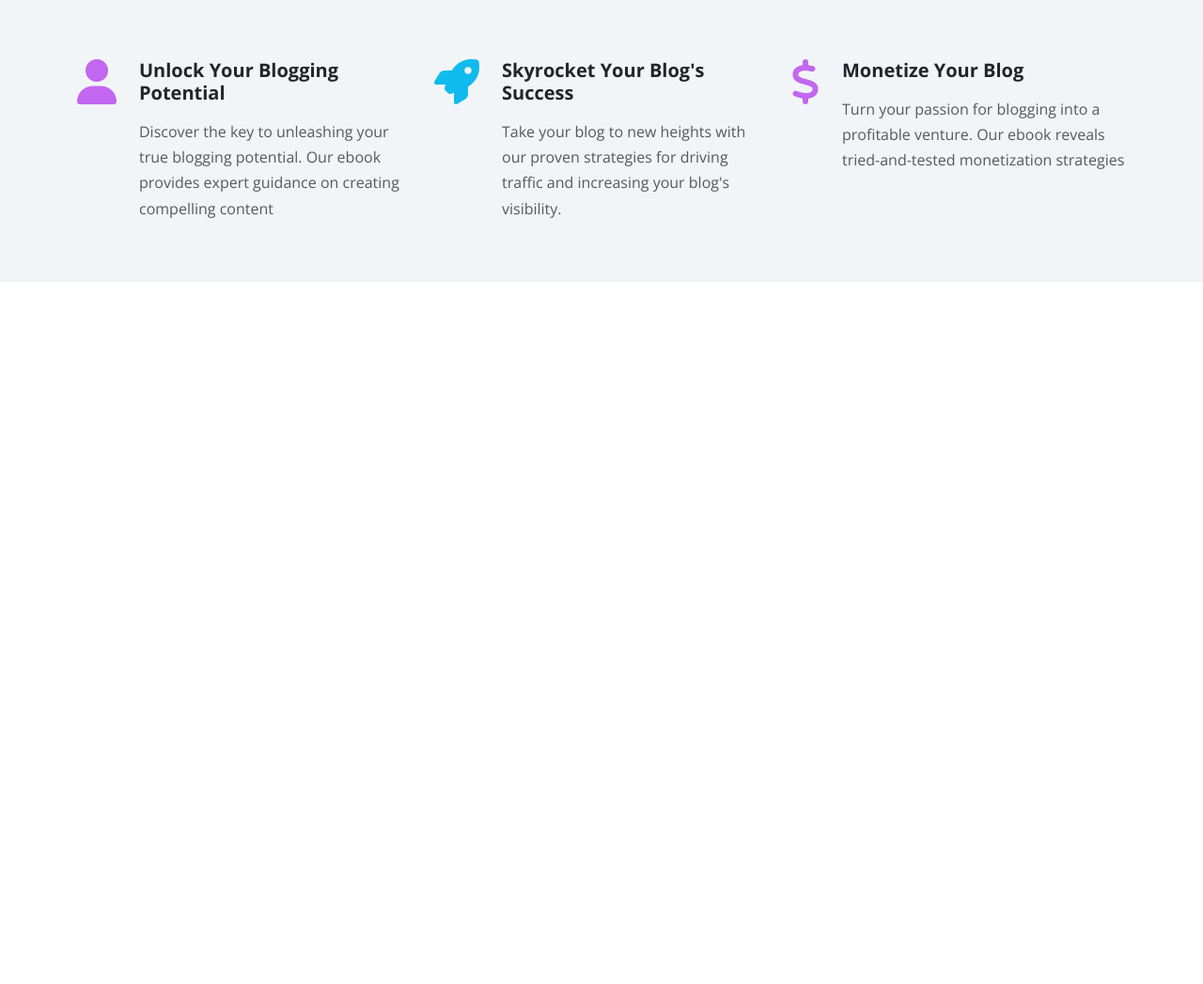
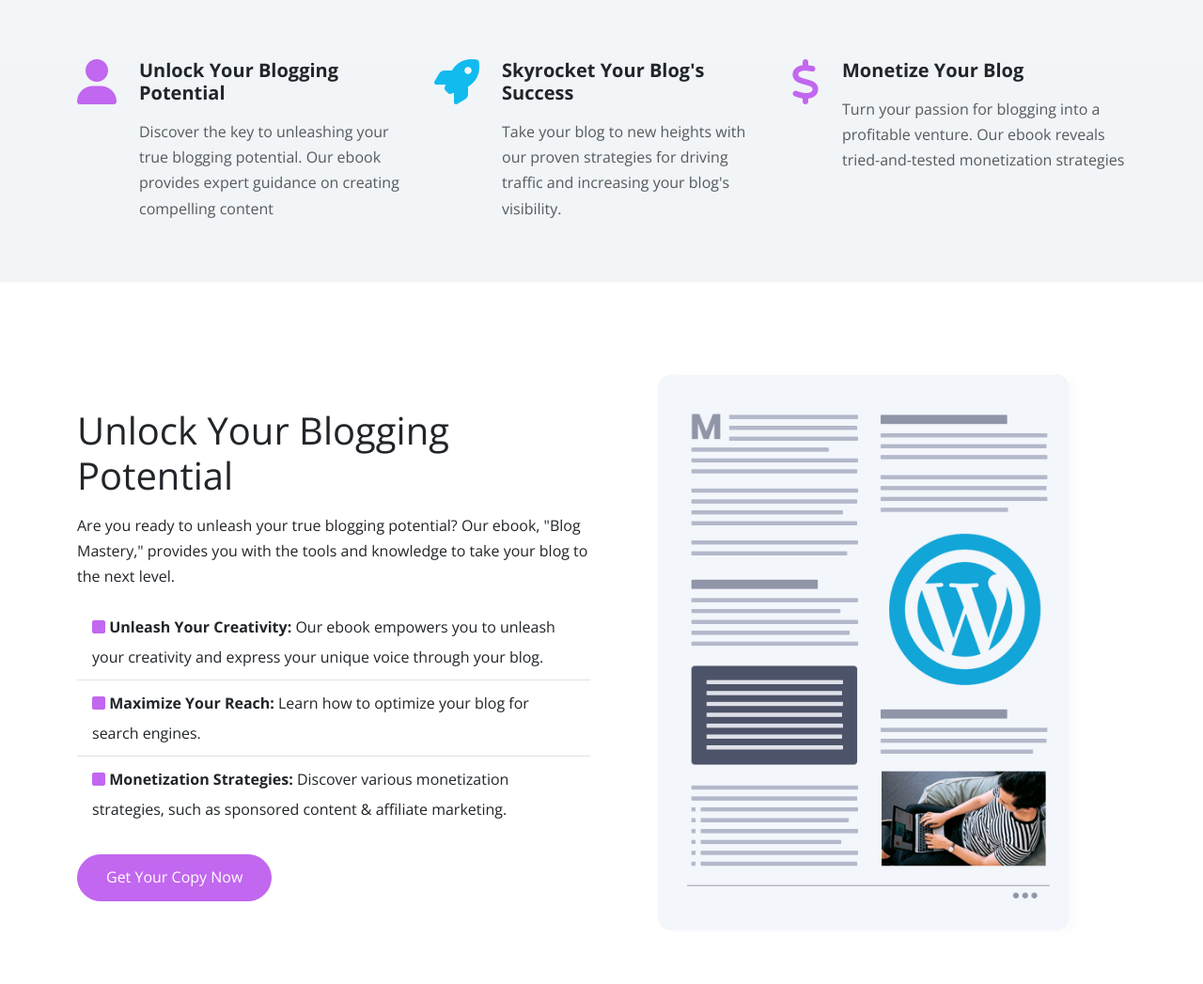
Before and after one commit to andrewteece/ebook_website, a website: page index.html in a window 1280 px wide. Shown: the part 922-1969 px from the top of the page at 94% size. Before the commit the page ends 1222 px from the top, so only its background shows below. Drawn offline with nearby package versions, Linux system fonts and the light colour scheme.

Commit message:
html for details sections

```diff
--- a/index.html
+++ b/index.html
@@ -156,6 +156,55 @@
     </section>
 
     <!-- DETAILS -->
+    <section id="details" class="details my-5">
+      <div class="container">
+        <div class="row">
+          <div class="col-md-6">
+            <div
+              class="text-container d-flex flex-column justify-content-center h-100"
+            >
+              <h2 class="display-6">Unlock Your Blogging Potential</h2>
+              <p>
+                Are you ready to unleash your true blogging potential? Our
+                ebook, "Blog Mastery," provides you with the tools and knowledge
+                to take your blog to the next level.
+              </p>
+              <ul class="list-group list-group-flush lh-lg">
+                <li class="list-group-item">
+                  <i class="fas fa-square text-primary"></i>
+                  <strong>Unleash Your Creativity:</strong> Our ebook empowers
+                  you to unleash your creativity and express your unique voice
+                  through your blog.
+                </li>
+                <li class="list-group-item">
+                  <i class="fas fa-square text-primary"></i>
+                  <strong>Maximize Your Reach:</strong> Learn how to optimize
+                  your blog for search engines.
+                </li>
+                <li class="list-group-item">
+                  <i class="fas fa-square text-primary"></i>
+                  <strong>Monetization Strategies:</strong> Discover various
+                  monetization strategies, such as sponsored content & affiliate
+                  marketing.
+                </li>
+              </ul>
+              <a
+                class="btn btn-primary text-white mt-4 align-self-start"
+                data-bs-toggle="modal"
+                data-bs-target="#modal1"
+                >Get Your Copy Now</a
+              >
+            </div>
+          </div>
+          <div class="col-lg-6">
+            <div class="image-container p-5">
+              <img src="images/description.png" alt="" class="img-fluid" />
+            </div>
+          </div>
+        </div>
+      </div>
+    </section>
+
     <script src="js/bootstrap.bundle.min.js"></script>
     <script src="js/script.js"></script>
   </body>
```
